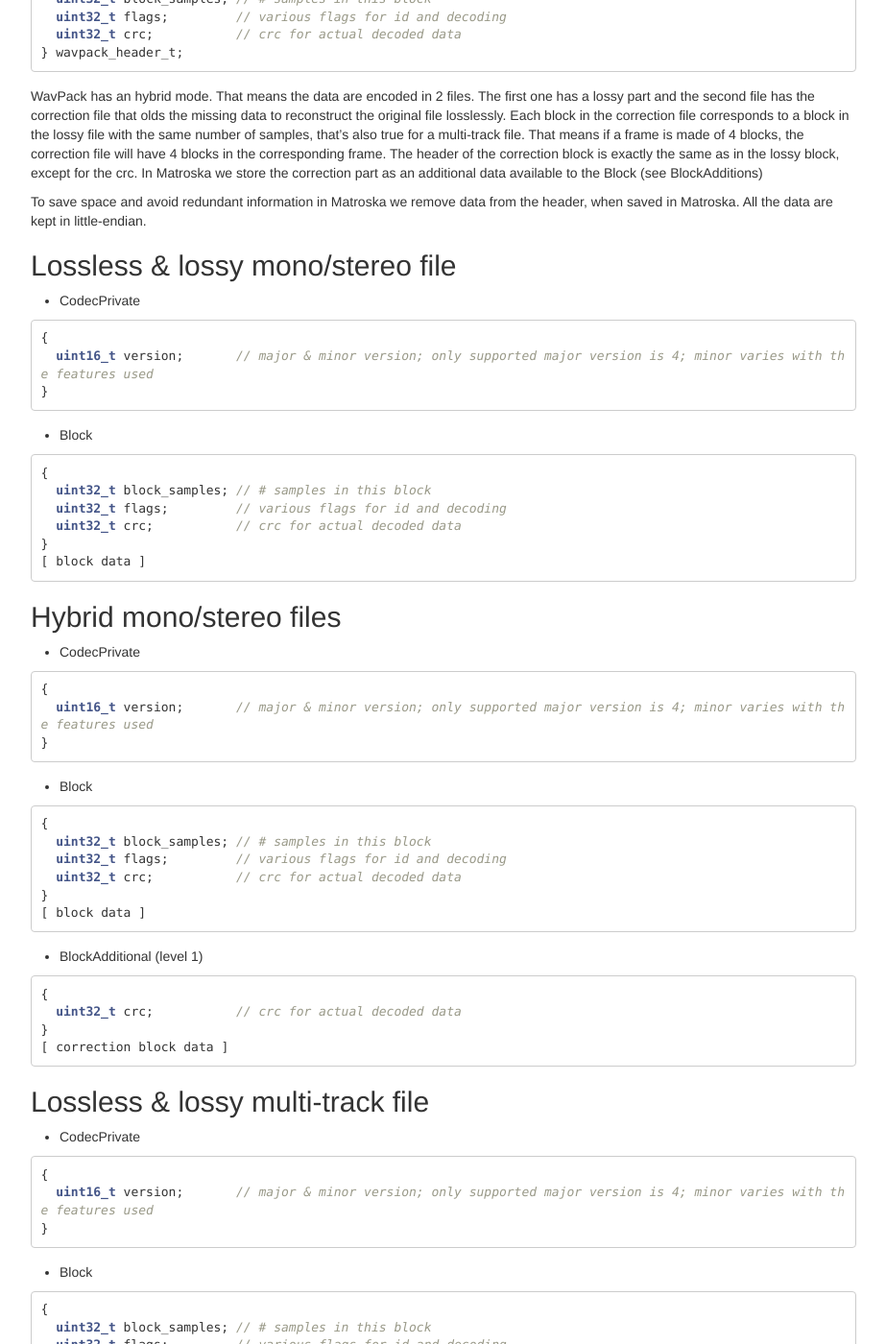
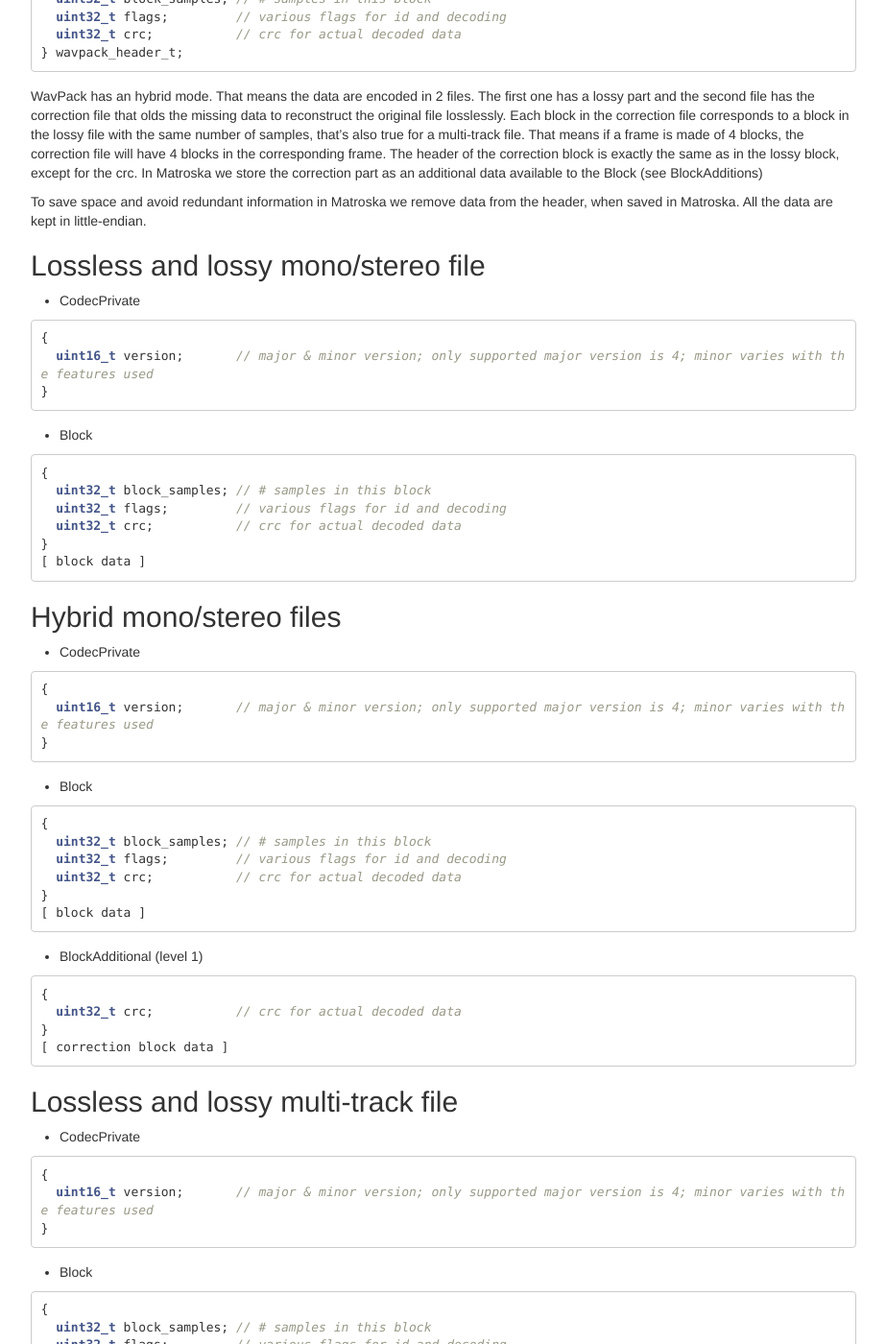
Before and after one commit to ietf-wg-cellar/matroska-specification, a Jekyll site: the page built from wavpack.md, in a window 1280 px wide and 1400 px high, scrolled down 459 px. Shown: the whole window at 96% size, without its empty margins (273-1196 px from the left). Built offline with Jekyll 4.4.1, drawn with Linux system fonts in a browser that asks for light colours; our own code applies the rules of GitHub Pages for plain Markdown files.

Commit message:
avoid using &amp; in plain text

````diff
--- a/ebml_matroska.xml
+++ b/ebml_matroska.xml
@@ -665,7 +665,7 @@
     <extension type="webmproject.org" webm="1"/>
   </element>
   <element name="DisplayUnit" path="\Segment\Tracks\TrackEntry\Video\DisplayUnit" id="0x54B2" type="uinteger" default="0" minOccurs="1" maxOccurs="1">
-    <documentation lang="en" purpose="definition">How DisplayWidth &amp; DisplayHeight are interpreted.</documentation>
+    <documentation lang="en" purpose="definition">How DisplayWidth and DisplayHeight are interpreted.</documentation>
     <restriction>
       <enum value="0" label="pixels"/>
       <enum value="1" label="centimeters"/>
--- a/wavpack.md
+++ b/wavpack.md
@@ -30,7 +30,7 @@
 
 To save space and avoid redundant information in Matroska we remove data from the header, when saved in Matroska. All the data are kept in little-endian.
 
-## Lossless &amp; lossy mono/stereo file
+## Lossless and lossy mono/stereo file
 
 * CodecPrivate
 
@@ -80,7 +80,7 @@
 [ correction block data ]
 ```
 
-## Lossless &amp; lossy multi-track file
+## Lossless and lossy multi-track file
 * CodecPrivate
 
 ```c
````
Also changed, not shown: tagging.md (+1 -1 lines).
